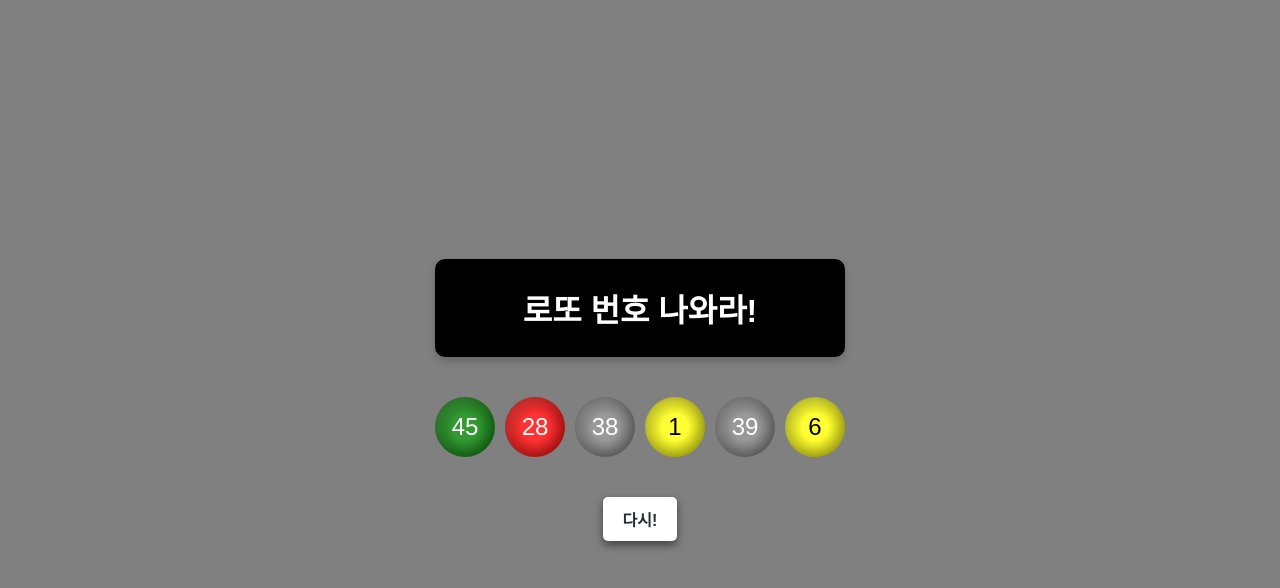
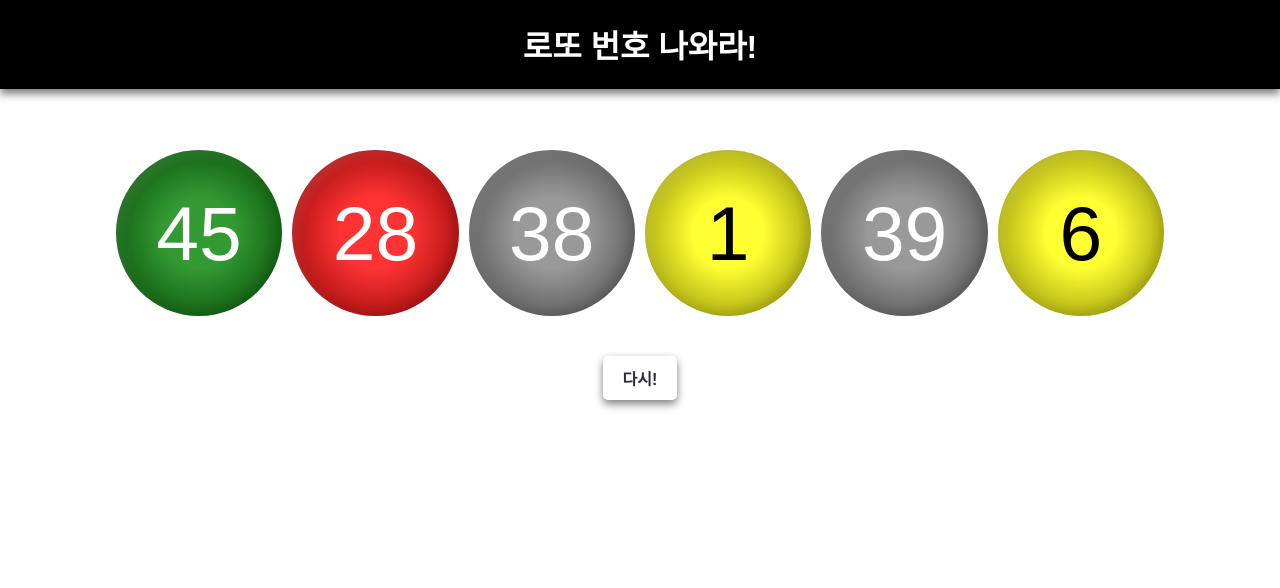
Before and after one commit to niceman114/korean-lotto, a React (Create React App) app: page / in a window 1280 px wide. Shown: the top 588 px of the page. Built offline with nearby package versions, Linux system fonts and the light colour scheme.

Commit message:
:lipstick: Update UI

```diff
--- a/src/App.css
+++ b/src/App.css
@@ -1,12 +1,12 @@
 body {
   margin: 0;
   font-family: Arial, sans-serif;
-  background: gray;
+  background: white;
   color: white;
   display: flex;
   justify-content: center;
   align-items: center;
-  height: 100vh;
+  /*height: 100vh;*/
 }
 
 .App {
@@ -14,33 +14,46 @@ body {
 }
 
 .App-header {
-  background-color: #000000;
-  padding: 5px;
-  border-radius: 10px;
-  box-shadow: 0 4px 8px rgba(0, 0, 0, 0.2);
+  position: fixed;
+  top: 0;
+  left: 0;
+  width: 100vw;
+  background-color: black;
+  box-shadow: 0 5px 8px rgba(0, 0, 0, 0.5);
+  display: flex;
+  justify-content: center;
+}
+
+main {
+  margin-top: 150px;
 }
 
 .balls {
   display: flex;
   justify-content: center;
-  flex-wrap: wrap;
   gap: 10px;
   margin: 40px 0;
 }
 
 .ball {
-  width: 60px;
-  height: 60px;
+  width: 13vw;
+  height: 13vw;
+  font-size: 6vw;
   border-radius: 50%;
-  background-color: white;
   color: #000;
   display: flex;
   justify-content: center;
   align-items: center;
-  font-size: 1.5em;
+  box-shadow: inset -5px -5px 10px rgba(0, 0, 0, 0.1), inset 5px 5px 10px rgba(255, 255, 255, 0.1);
+  background: white radial-gradient(circle, rgba(255, 255, 255, 0.2) 30%, rgba(0, 0, 0, 0.5) 100%);
+}
 
-  box-shadow: inset -5px -5px 10px rgba(0, 0, 0, 0.1), inset 5px 5px 10px rgba(255, 255, 255, 0.1);
-  background: radial-gradient(circle, rgba(255, 255, 255, 0.2) 30%, rgba(0, 0, 0, 0.5) 100%);
+@media (max-width: 400px) {
+  .ball {
+    width: 52px;
+    height: 52px;
+    font-size: 24px;
+  }
 }
 
 .ball.type1 {
```
